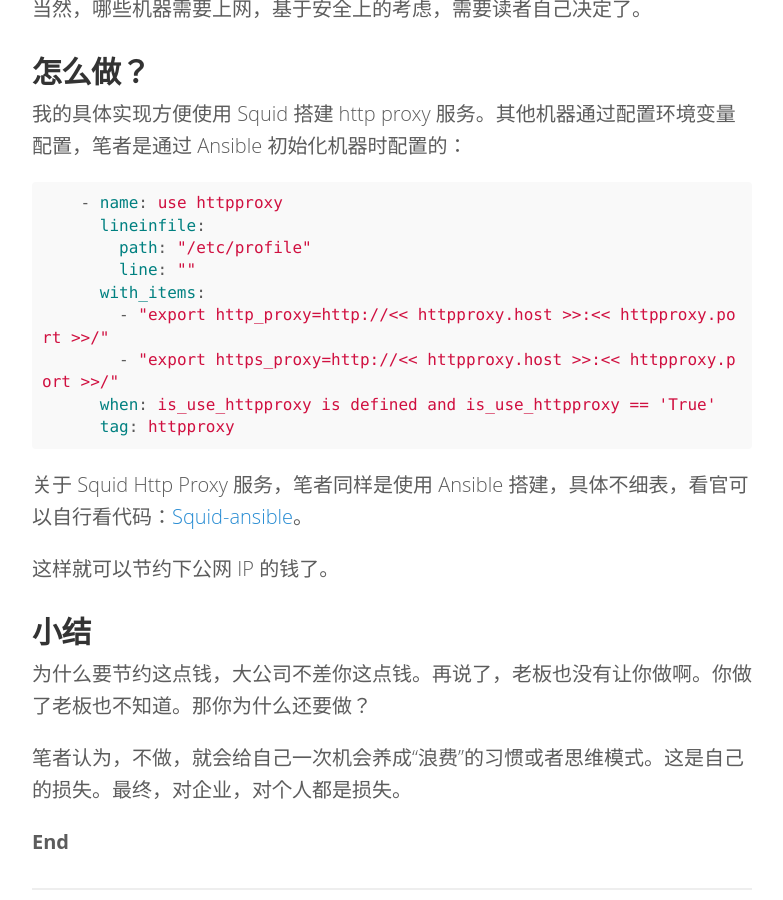
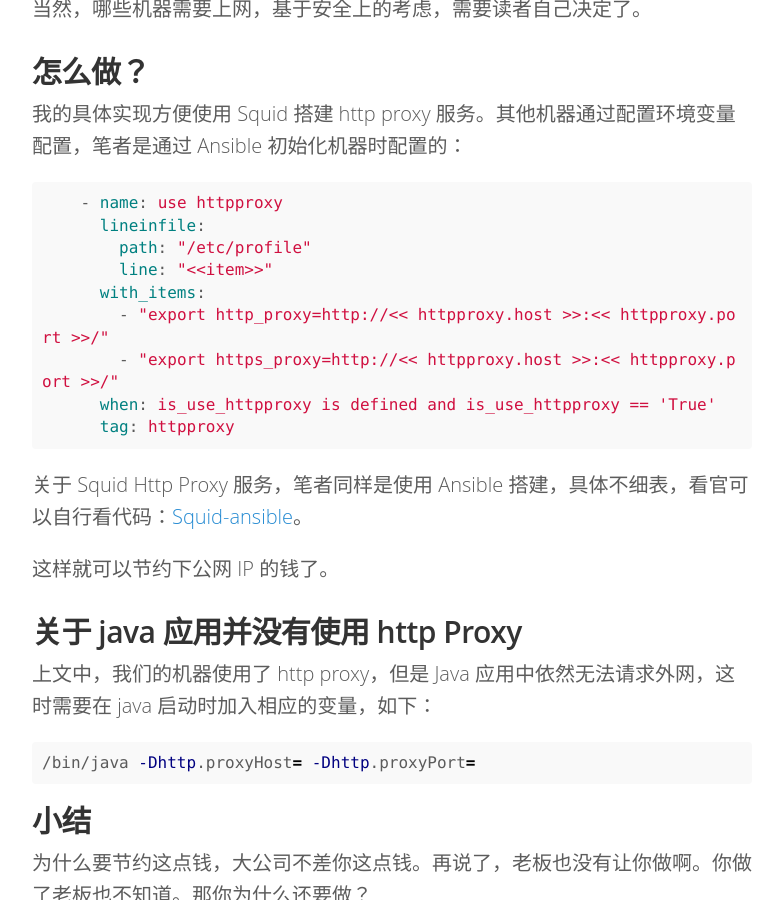
Before and after one commit to stayfoolish666/zacker330.github.io, a Jekyll site: the page built from _posts/2018-5-14-save-ip.md, in a window 1280 px wide and 900 px high, scrolled down 2194 px. Shown: the whole window, without its empty margins (248-1031 px from the left). Built offline with Jekyll 4.4.1, drawn with Linux system fonts in a browser that asks for light colours; comment, search, counter and statistics services are not loaded.

Commit message:
update entry

````diff
--- a/_posts/2018-5-14-save-ip.md
+++ b/_posts/2018-5-14-save-ip.md
@@ -41,7 +41,7 @@ share: true
     - name: use httpproxy
       lineinfile:
         path: "/etc/profile"
-        line: "{{item}}"
+        line: "<<item>>"
       with_items:
         - "export http_proxy=http://<< httpproxy.host >>:<< httpproxy.port >>/"
         - "export https_proxy=http://<< httpproxy.host >>:<< httpproxy.port >>/"
@@ -53,6 +53,14 @@ share: true
 
 这样就可以节约下公网 IP 的钱了。
 
+### 关于 java 应用并没有使用 http Proxy
+
+上文中，我们的机器使用了 http proxy，但是 Java 应用中依然无法请求外网，这时需要在 java 启动时加入相应的变量，如下：
+
+```bash
+{{JAVA_HOME}}/bin/java -Dhttp.proxyHost={{ httpproxy.host }} -Dhttp.proxyPort={{ httpproxy.port }}
+```
+
 ### 小结
 为什么要节约这点钱，大公司不差你这点钱。再说了，老板也没有让你做啊。你做了老板也不知道。那你为什么还要做？
 
````
